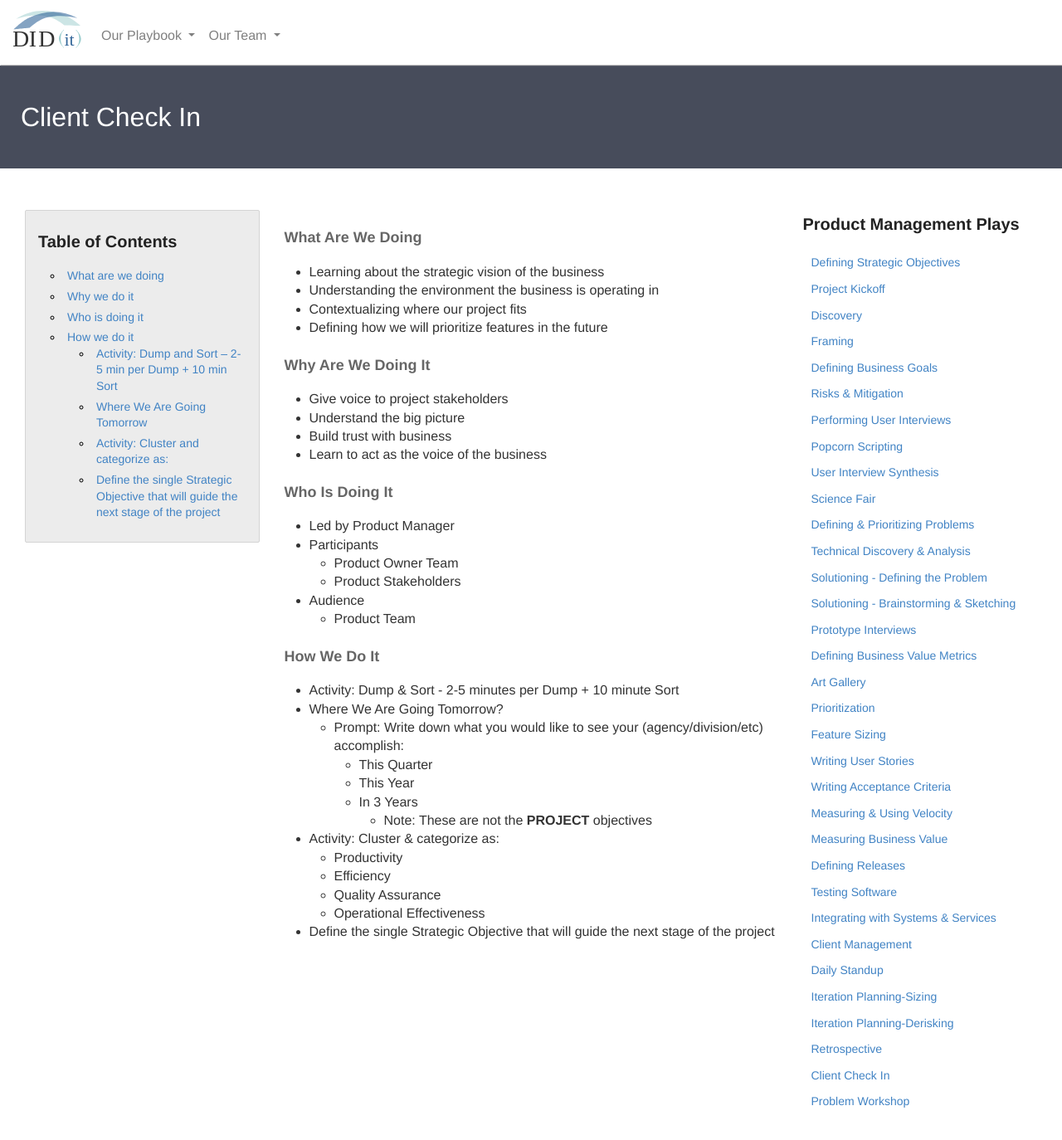
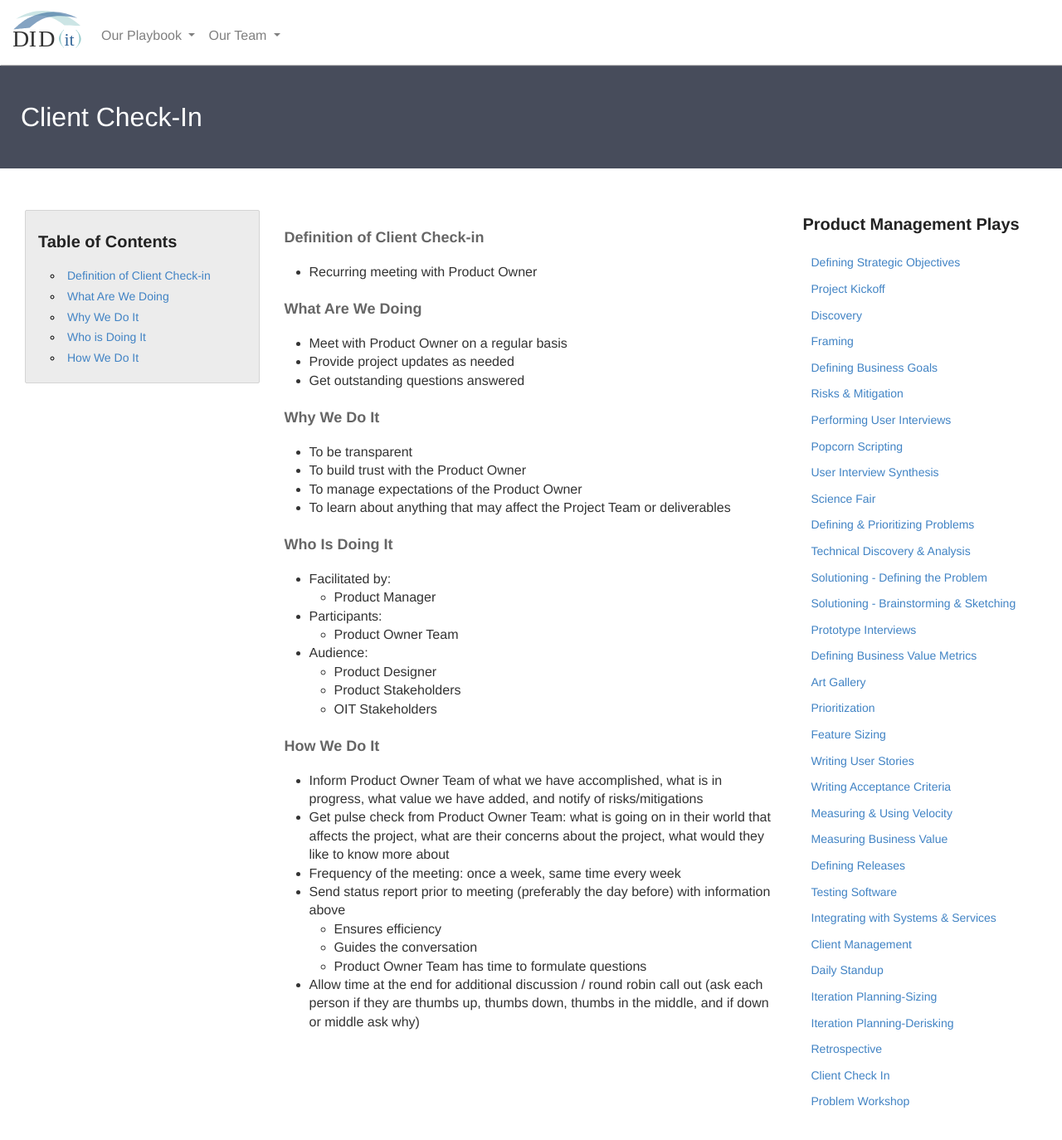
Before and after one commit to KnightPointSystems/kps_playbook, a Jekyll site: the page built from client-check-in.md, in a window 1280 px wide and 1400 px high. Shown: the top 1374 px of the window at 83% size. Built offline with Jekyll 4.4.1, drawn with Linux system fonts in a browser that asks for light colours; nearby versions of some CDN libraries.

Commit message:
Updated client check in play

```diff
--- a/client-check-in.md
+++ b/client-check-in.md
@@ -1,7 +1,7 @@
 ---
 layout: page
 title: Client Check In
-header: Client Check In
+header: Client Check-In
 permalink: /check-in/
 ---
 
@@ -10,116 +10,92 @@ permalink: /check-in/
         <div class="toc">
             <h3>Table of Contents</h3>
                 <ul>
-                    <li>
-                        <a href="#DSO-What">
-                            What are we doing
+                <li>
+                        <a href="#Definition">
+                            Definition of Client Check-in
                         </a>
                     </li>
                     <li>
-                        <a href="#DSO-Why">
-                            Why we do it
+                        <a href="#What">
+                            What Are We Doing
                         </a>
                     </li>
                     <li>
-                        <a href="#DSO-Who">
-                            Who is doing it
+                        <a href="#Why">
+                            Why We Do It
                         </a>
                     </li>
                     <li>
-                        <a href="#DSO-How">
-                            How we do it
+                        <a href="#Who">
+                            Who is Doing It
                         </a>
-                        <ul>
-                            <li>
-                                <a href="#DSO-DumpSort">
-                                    Activity: Dump and Sort – 2-5 min per Dump + 10 min Sort
-                                </a>
-                            </li>
-                            <li>
-                                <a href="#DSO-Where">
-                                    Where We Are Going Tomorrow
-                                </a>
-                            </li>
-                            <li>
-                                <a href="#DSO-Activity">
-                                    Activity: Cluster and categorize as:
-                                </a>
-                            </li>
-                            <li>
-                                <a href="#DSO-Define">
-                                    Define the single Strategic Objective that will guide the                                                       next stage of the project
-                                </a>
-                            </li>
-                        </ul>
+                    </li>
+                    <li>
+                        <a href="#How">
+                            How We Do It
+                        </a>
                     </li>
                    </ul>
         </div>
     </div>
     <div class="col-md-6">
-        <h4 class="DSO-What" id="DSO-What">
+    <h4 class="Definition" id="Definition">
+            Definition of Client Check-in
+        </h4>
+	<ul>
+        <li>Recurring meeting with Product Owner</li>
+	</ul>
+        <h4 class="What" id="What">
             What Are We Doing
         </h4>
 	<ul>
-        <li>Learning about the strategic vision of the business</li>
-        <li>Understanding the environment the business is operating in</li>
-        <li>Contextualizing where our project fits</li>
-        <li>Defining how we will prioritize features in the future</li>
+<li>Meet with Product Owner on a regular basis</li>
+<li>Provide project updates as needed</li>
+<li>Get outstanding questions answered</li>
 	</ul>
-        <h4 class="DSO-Why" id="DSO-Why">
-            Why Are We Doing It
+        <h4 class="Why" id="Why">
+            Why We Do It
         </h4>
     <ul>
-        <li>Give voice to project stakeholders</li>
-        <li>Understand the big picture</li>
-        <li>Build trust with business</li>
-        <li>Learn to act as the voice of the business</li>
+<li>To be transparent</li>
+<li>To build trust with the Product Owner</li>
+<li>To manage expectations of the Product Owner</li>
+<li>To learn about anything that may affect the Project Team or deliverables</li>
 	</ul>
-        <h4 class="DSO-Who" id="DSO-Who">
+        <h4 class="Who" id="Who">
             Who Is Doing It
         </h4>
 <ul>
-   <li>Led by Product Manager</li>
-   <li>Participants
+   <li>Facilitated by:</li>
+        <ul>
+            <li>Product Manager</li>
+        </ul>
+   <li>Participants:</li>
     	<ul>
         	<li>Product Owner Team</li>
-        	<li>Product Stakeholders</li>
     	</ul>
-   </li>
-   <li>Audience
+   <li>Audience:</li>
     	<ul>
-            <li>Product Team</li>
+            <li>Product Designer</li>
+            <li>Product Stakeholders</li>
+            <li>OIT Stakeholders</li>
        </ul>
-   </li>
 </ul>
-<h4 class="DSO-How" id="DSO-How">
+<h4 class="How" id="How">
     How We Do It
 </h4>
 <ul>
-    <li class="DSO-DumpSort" id="DSO-DumpSort">Activity: Dump &amp; Sort - 2-5 minutes per Dump + 10 minute Sort</li>
-    <li class="DSO-Where" id="DSO-Where">Where We Are Going Tomorrow?
-        <ul>
-            <li>Prompt: Write down what you would like to see your (agency/division/etc) accomplish:
-                <ul>
-                    <li>This Quarter</li>
-                    <li>This Year</li>
-                    <li>In 3 Years
-                    	<ul>
-                            <li>Note: These are not the <b>PROJECT</b> objectives</li>
-                        </ul>
-                    </li>
-                </ul>
-            </li>
-        </ul>
-    </li>
-    <li class="DSO-Activity" id="DSO-Activity">Activity: Cluster &amp; categorize as:
-        <ul>
-            <li>Productivity</li>
-            <li>Efficiency</li>
-            <li>Quality Assurance</li>
-            <li>Operational Effectiveness</li>
-        </ul>
-    </li>
-    <li class="DSO-Define" id="DSO-Define">Define the single Strategic Objective that will guide the next stage of the project</li>
+<li>Inform Product Owner Team of what we have accomplished, what is in progress, what value we have added, and notify of risks/mitigations</li>
+<li>Get pulse check from Product Owner Team: what is going on in their world that affects the project, what are their concerns about the project, what would they like to know more about</li>
+<li>Frequency of the meeting: once a week, same time every week</li>
+<li>Send status report prior to meeting (preferably the day before) with information above</li>
+<ul>
+<li>Ensures efficiency</li>
+<li>Guides the conversation</li>
+<li>Product Owner Team has time to formulate questions</li>
+</ul>
+<li>Allow time at the end for additional discussion / round robin call out (ask each person if they are thumbs up, thumbs down, thumbs in the middle, and if down or middle ask why)</li>
+
 </ul>
     </div>
     <div class="col-md-3">
```
